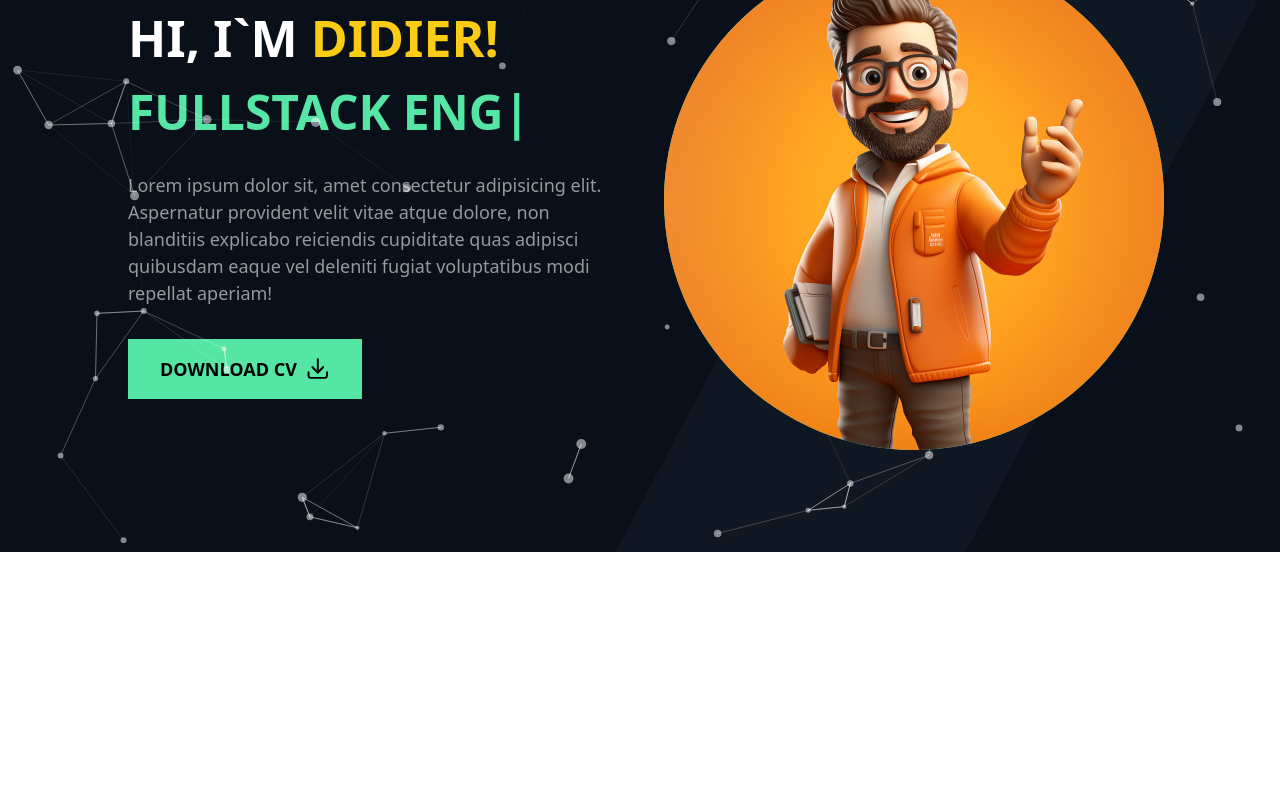
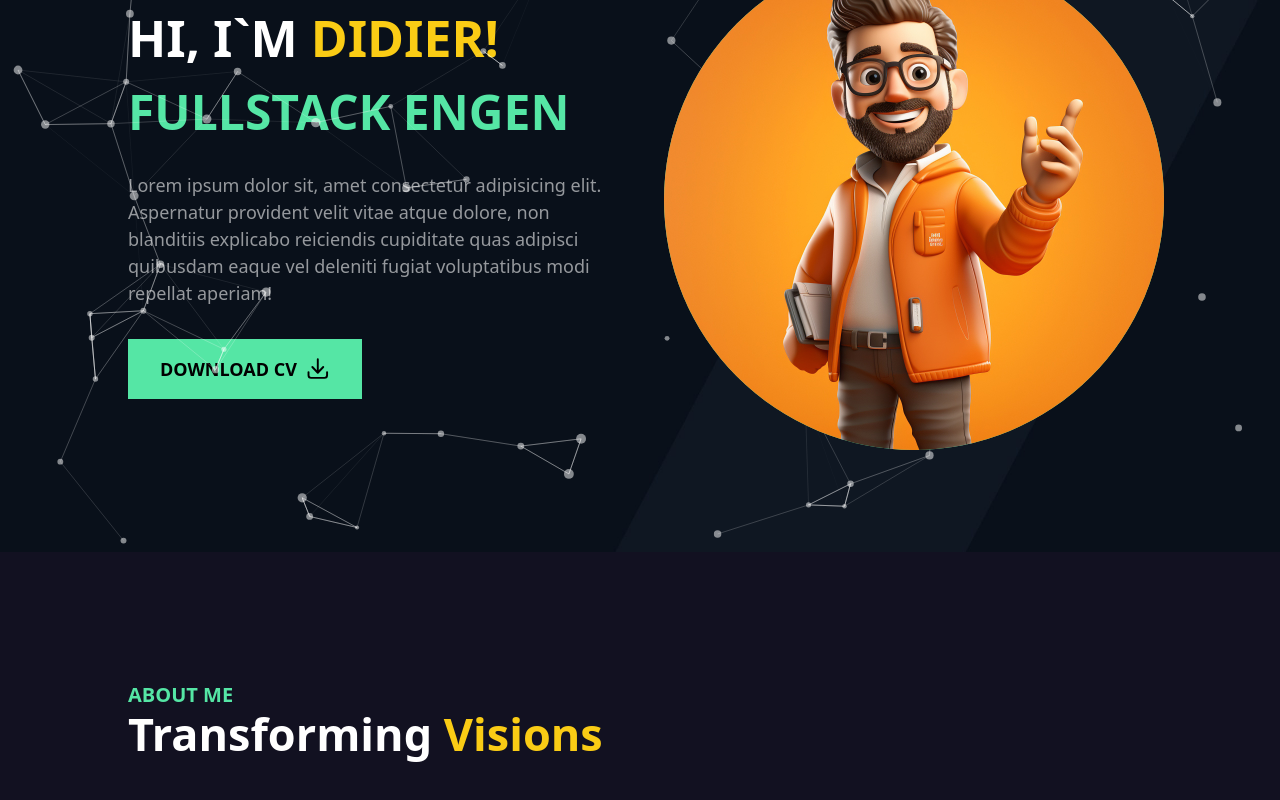
Before and after one commit to krrattoss5/didier-portfolio, a Next.js app: page / in a window 1280 px wide. Shown: the part 248-1048 px from the top of the page. Before the commit the page ends 800 px from the top, so only its background shows below. Built offline with nearby package versions, Linux system fonts and the light colour scheme.

Commit message:
(add/AboutComponent: About.tsx)

```diff
--- /dev/null
+++ b/components/About.tsx
@@ -0,0 +1,19 @@
+import React from 'react'
+
+const About = () => {
+  return (
+    <div className='bg-[#121121] pb-[3rem] pt-[4rem] md:pt-[8rem]'>
+      <div className='grid grid-cols-1 md:grid-cols-2 w-[80%] mx-auto gap-[3rem] items-center'>
+        <div>
+          <h1 className='text-[20px] font-bold uppercase text-[#55e6a5] md-1rem'>ABOUT ME</h1>
+          <h2 className='text-[25px] md:text-[35px] lg:text-[45px] md:leading-[3rem] capitalize mb-[3rem] font-bold text-white'>
+            Transforming <span className='text-yellow-400'>Visions</span>
+          </h2>
+        </div>
+        <div></div>
+      </div>
+    </div>
+  )
+}
+
+export default About
--- a/components/Particle.tsx
+++ b/components/Particle.tsx
@@ -83,7 +83,7 @@
                 enable: true,
                 area: 800,
               },
-              value: 60,
+              value: 80,
             },
             opacity: {
               value: 0.5,
--- a/pages/index.tsx
+++ b/pages/index.tsx
@@ -1,3 +1,4 @@
+import About from '@/components/About'
 import Hero from '@/components/Hero'
 import MobileNav from '@/components/MobileNav'
 import Nav from '@/components/Nav'
@@ -16,6 +17,10 @@
       <MobileNav isOpenMenu={isOpenMenu} handleOpenMenu={handleOpenMenu} />
       {/* HeroSection */}
       <Hero />
+      <div className='relative z-30'>
+        {/* about */}
+        <About />
+      </div>
     </div>
   )
 }
```
